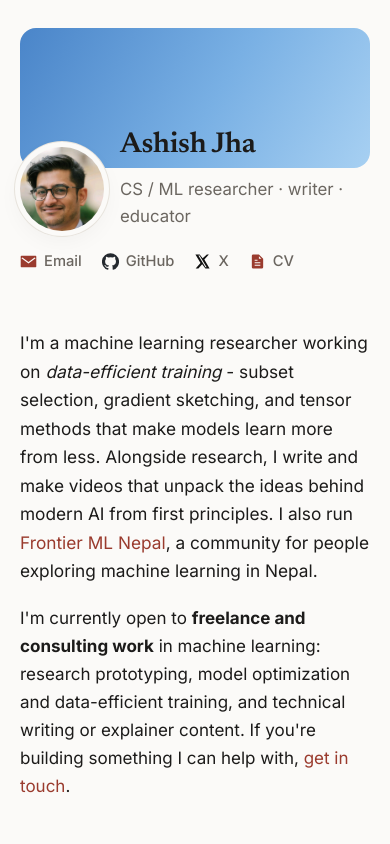
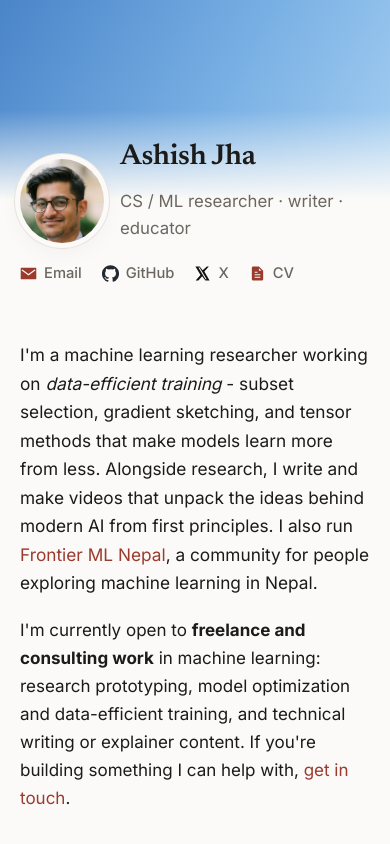
Before and after one commit to ashishjv1/ashishjv1.github.io, a plain HTML site: page index.html in a window 390 px wide. Shown: the top 844 px of the page. Drawn offline with Linux system fonts and the light colour scheme.

Commit message:
Restore full-bleed banner placement with lighter blue

```diff
--- a/index.html
+++ b/index.html
@@ -69,21 +69,26 @@
       line-height: 1.65;
       -webkit-font-smoothing: antialiased;
     }
-    .wrap { max-width: var(--max); margin: 0 auto; padding: 40px 24px 96px; }
+    .wrap { max-width: var(--max); margin: -92px auto 0; padding: 0 24px 96px; position: relative; z-index: 1; }
 
     a { color: var(--accent); text-decoration: none; }
     a:hover { text-decoration: underline; }
 
-    /* ---------- Cover banner — light-blue gradient, contained to the column ---------- */
+    /* ---------- Cover banner — full-bleed light-blue gradient across the top ---------- */
     .banner {
-      height: 190px; border-radius: 16px;
+      position: relative;
+      width: 100%; height: 300px;
       background: linear-gradient(120deg, #4a85c9 0%, #79b0e4 55%, #a7d0f2 100%);
+    }
+    /* fade the bottom into the page so the overlapping header stays readable */
+    .banner::after {
+      content: ""; position: absolute; left: 0; right: 0; bottom: 0; height: 140px;
+      background: linear-gradient(to bottom, rgba(0,0,0,0), var(--bg));
     }
 
     /* ---------- Header — overlaps the bottom of the banner ---------- */
     header {
-      display: flex; align-items: flex-end; gap: 24px;
-      margin: -58px 0 18px; position: relative; z-index: 1;
+      display: flex; align-items: flex-end; gap: 24px; margin-bottom: 18px;
     }
     .avatar {
       width: 120px; height: 120px; border-radius: 50%;
@@ -202,9 +207,10 @@
     }
 
     @media (max-width: 560px) {
-      .wrap { padding: 28px 20px 72px; }
-      .banner { height: 140px; }
-      header { gap: 16px; margin-top: -46px; }
+      .wrap { margin-top: -66px; padding: 0 20px 72px; }
+      .banner { height: 200px; }
+      .banner::after { height: 90px; }
+      header { gap: 16px; }
       .avatar { width: 84px; height: 84px; }
       h1 { font-size: 1.8rem; }
       .video-grid { grid-template-columns: 1fr; }
@@ -214,11 +220,11 @@
   </style>
 </head>
 <body>
+  <!-- Cover banner: full-bleed light-blue gradient. Colors live in the
+       .banner rule in the <style> block above. -->
+  <div class="banner"></div>
+
   <div class="wrap">
-
-    <!-- Cover banner: light-blue gradient header panel. Colors live in the
-         .banner rule in the <style> block above. -->
-    <div class="banner"></div>
 
     <!-- ============================================================
          HEADER  —  replace name, tagline, photo (avatar.png)
```
